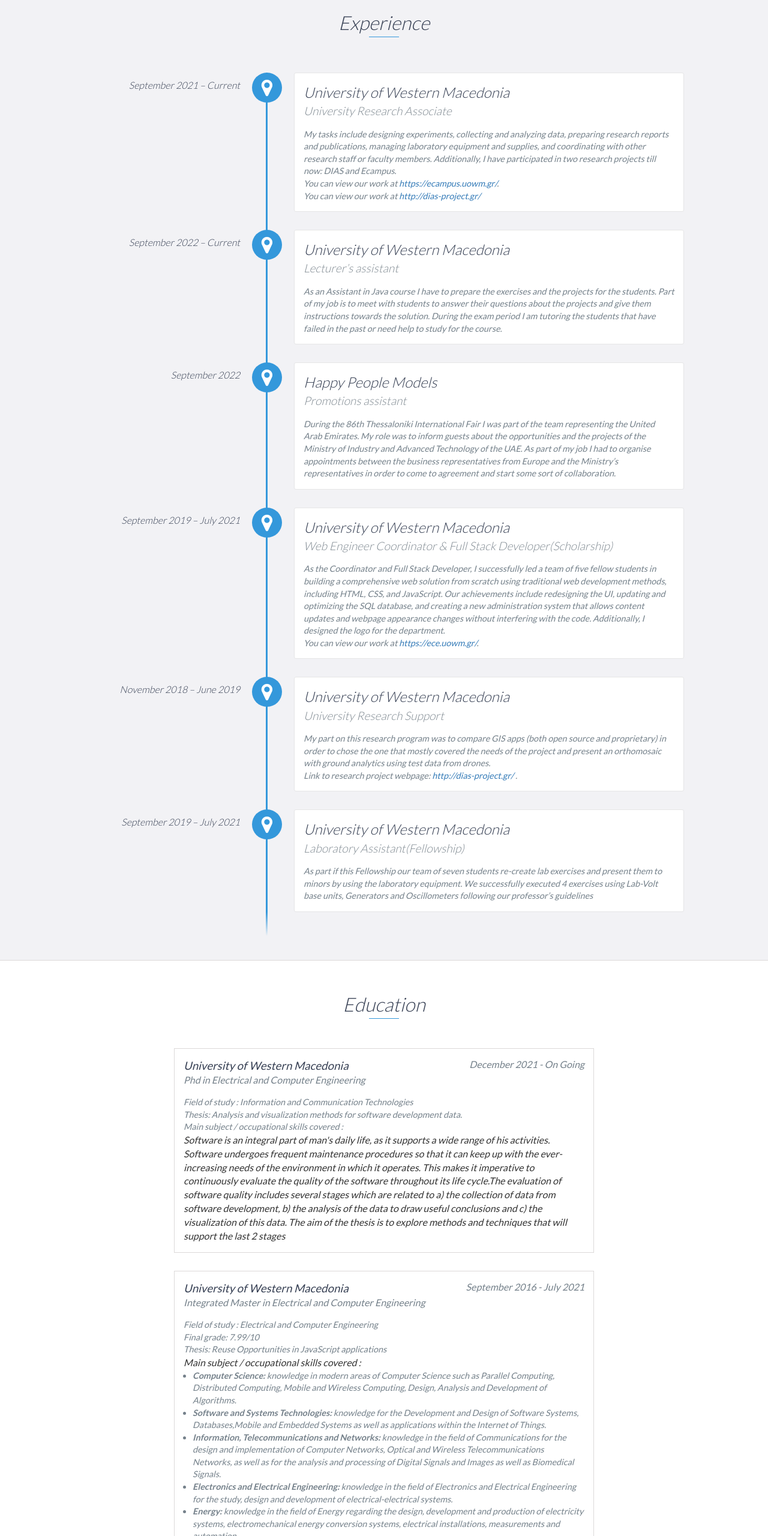
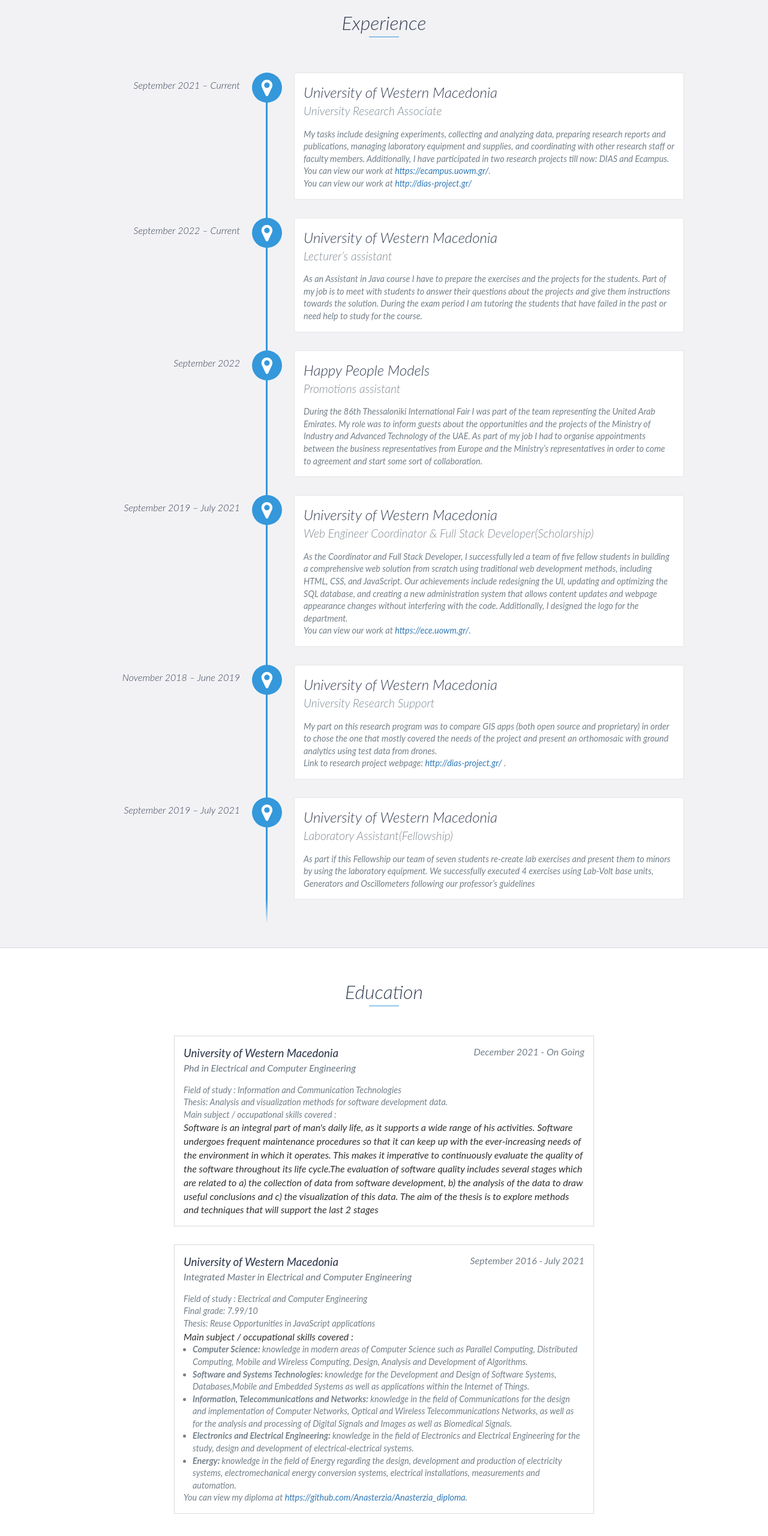
Before and after one commit to Anasterzia/anasterziacv, a website: page index.html in a window 1280 px wide. Shown: the part 1100-3660 px from the top of the page at 60% size. Drawn offline with nearby package versions, Linux system fonts and the light colour scheme.

Commit message:
Update index.html

```diff
--- a/index.html
+++ b/index.html
@@ -8,7 +8,9 @@
     <title>My Portfolio</title>
 	<link rel="shortcut icon" href="favicon.ico" type="image/x-icon">
 	<link rel="icon" href="favicon.ico" type="image/x-icon">
-    <link href="https://fonts.googleapis.com/css?family=Lato:300,400,700,900" rel="stylesheet">
+        <link rel="preconnect" href="https://fonts.googleapis.com">
+        <link rel="preconnect" href="https://fonts.gstatic.com" crossorigin>
+        <link href="https://fonts.googleapis.com/css2?family=Jura:wght@300..700&display=swap" rel="stylesheet">
     <link rel="stylesheet" href="libs/font-awesome/css/font-awesome.min.css">
     <link href="css/bootstrap.min.css" rel="stylesheet">
     <link href="css/styles.css" rel="stylesheet">
@@ -178,7 +180,7 @@
             <p>Final grade: 7.99/10</p>
             <p>Thesis: Reuse Opportunities in JavaScript applications</p>
             Main subject / occupational skills covered :
-            <ul style="none">
+           <p> <ul>
 
 
                     <li>  <b>Computer Science:</b> knowledge in modern areas of Computer Science such as Parallel Computing, Distributed Computing, Mobile and Wireless Computing, Design, Analysis and Development of Algorithms.</li>
@@ -191,7 +193,7 @@
 
                     <li>  <b>Energy: </b> knowledge in the field of Energy regarding the design, development and production of electricity systems, electromechanical energy conversion systems, electrical installations, measurements and automation.</li>
 
-            </ul>
+            </ul></p>
             <p>You can view my diploma at <a href="https://github.com/Anasterzia/Anasterzia_diploma">
                 https://github.com/Anasterzia/Anasterzia_diploma</a>.
 
```
